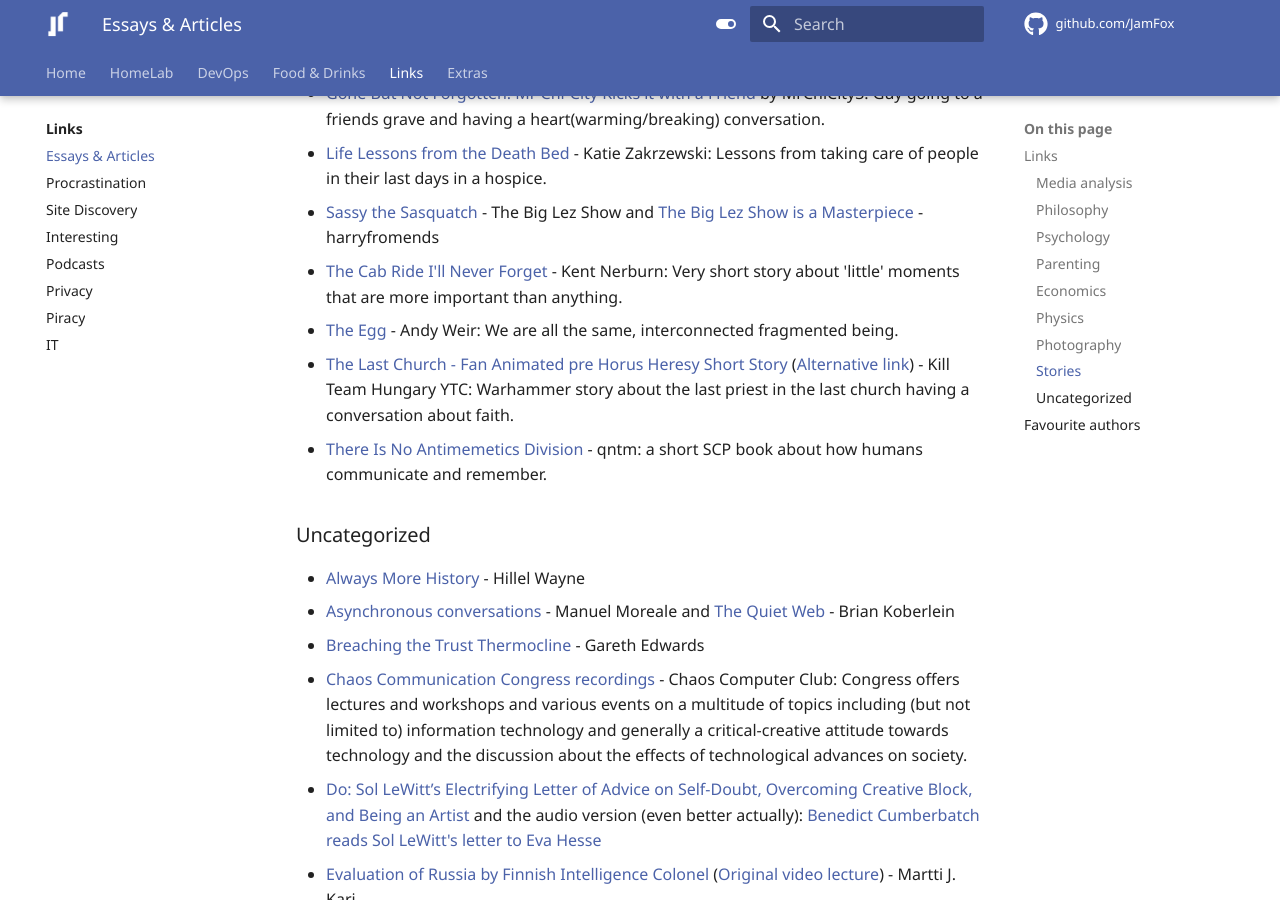
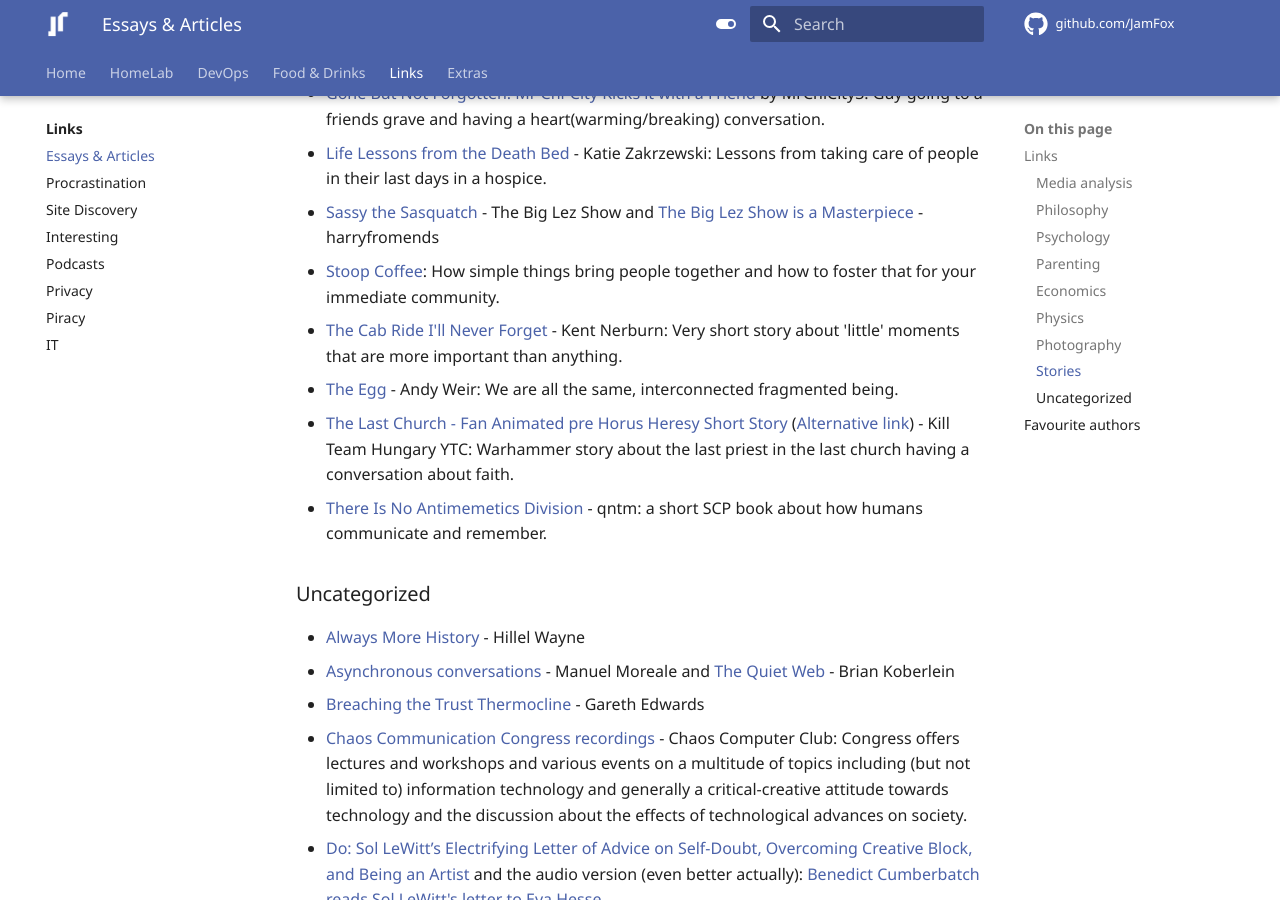
Before and after one commit to JamFox/docs.jamfox.dev, an MkDocs documentation site: the page built from docs/content/links/essays.md, in a window 1280 px wide and 900 px high, scrolled down 3579 px. Built offline with MkDocs 1.6.1 and Material for MkDocs 9.7.7, drawn with Linux system fonts in a browser that asks for light colours; comment, search, counter and statistics services are not loaded.

Commit message:
add stoop coffee

```diff
--- a/docs/content/links/essays.md
+++ b/docs/content/links/essays.md
@@ -101,6 +101,7 @@ title: "Essays & Articles"
 - [Gone But Not Forgotten. Mr Chi-City Kicks it with a Friend](https://www.youtube.com/watch?v=wK7GSARUs_Q) by MrChiCity3: Guy going to a friends grave and having a heart(warming/breaking) conversation.
 - [Life Lessons from the Death Bed](https://isonomiaquarterly.com/archive/volume-1-issue-2/life-lessons-from-the-death-bed/) - Katie Zakrzewski: Lessons from taking care of people in their last days in a hospice.
 - [Sassy the Sasquatch](https://youtu.be/Dw_tGRblTXk) - The Big Lez Show and [The Big Lez Show is a Masterpiece](https://www.youtube.com/watch?v=JlBEaB_cFEU) - harryfromends
+- [Stoop Coffee](https://supernuclear.substack.com/p/stoop-coffee-how-a-simple-idea-transformed): How simple things bring people together and how to foster that for your immediate community.
 - [The Cab Ride I'll Never Forget](https://kentnerburn.com/the-cab-ride-ill-never-forget/) - Kent Nerburn: Very short story about 'little' moments that are more important than anything.
 - [The Egg](https://youtu.be/h6fcK_fRYaI) - Andy Weir: We are all the same, interconnected fragmented being.
 - [The Last Church - Fan Animated pre Horus Heresy Short Story](https://youtu.be/jSEVCs8o0H8) ([Alternative link](https://odysee.com/@KillTeamHungary:9/the-last-church-fan-animatied-40k-short:5?r=Fou8ecWf8R2MUXvGrvDKTewNtZCfeg5k)) - Kill Team Hungary YTC: Warhammer story about the last priest in the last church having a conversation about faith.
```
